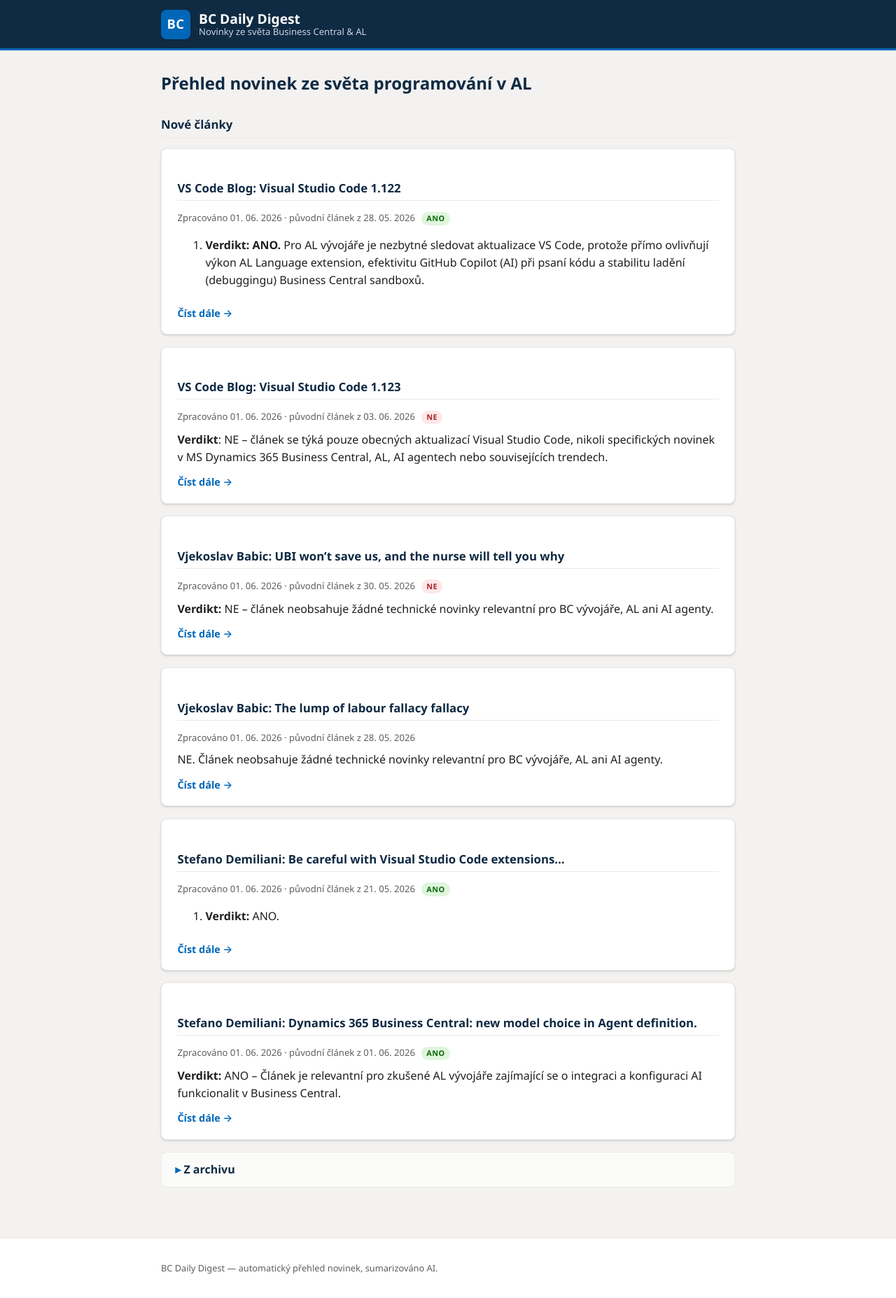
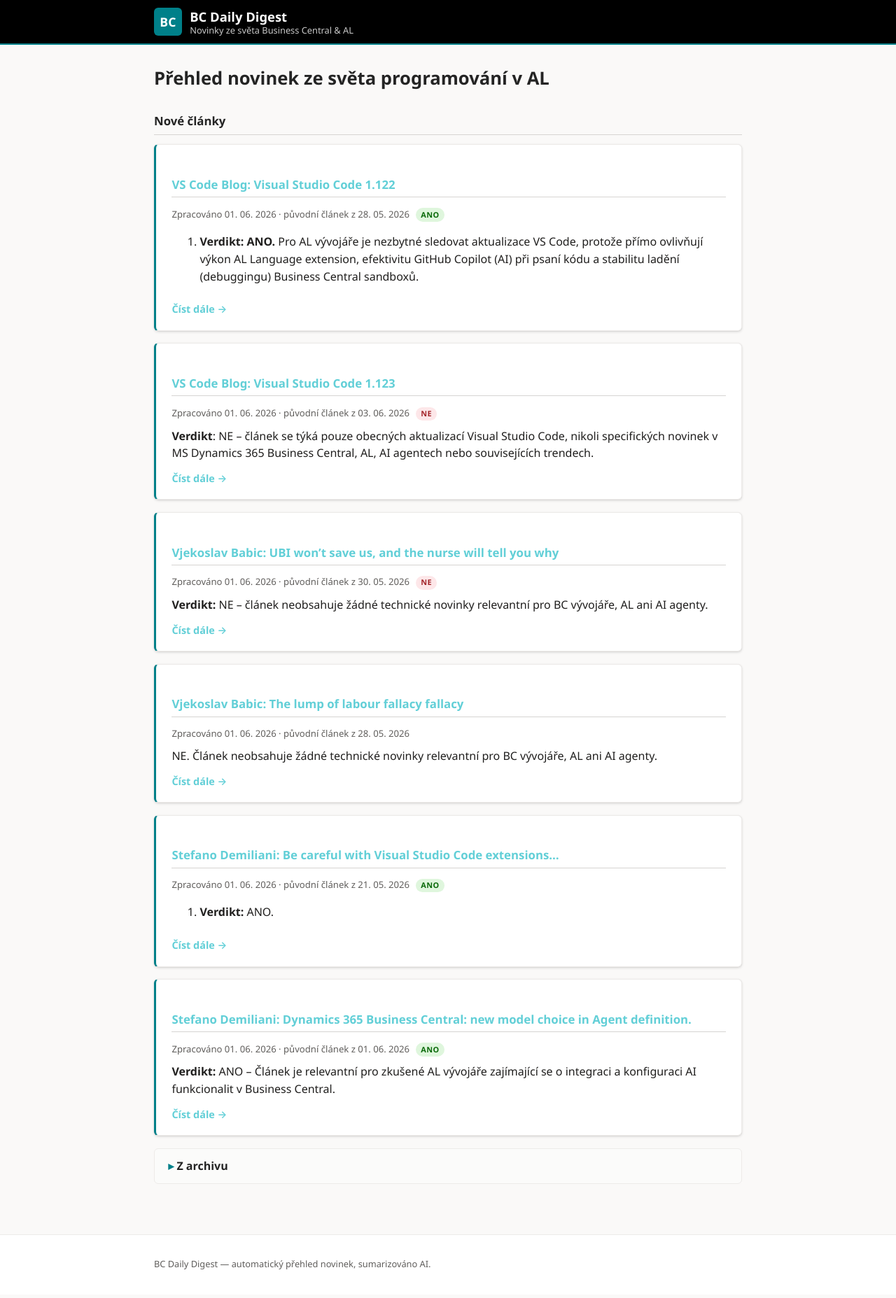
Before and after one commit to ValsorimS/bc-daily-digest, a Jekyll site: the page built from index.md, in a window 1280 px wide. Shown: the whole page at 70% size. Built offline with Jekyll 4.4.1, drawn with Linux system fonts in a browser that asks for light colours.

Commit message:
Sladit vzhled s reálným BC web klientem
Podle screenshotů BC web klienta doladěn design:
- Horní lišta černá (#000) místo navy, tenký teal spodní akcent.
- Signature BC teal (#008089) pro logo, levý proužek karet a marker archivu.
- Odkazy (názvy článků, „Číst dále") v akcentové barvě klienta #62CFD7.

Ověřeno statickým mockupem v prohlížeči.

Co-Authored-By: Claude Opus 4.8 <noreply@anthropic.com>

```diff
--- a/assets/css/style.css
+++ b/assets/css/style.css
@@ -1,11 +1,13 @@
-/* BC Daily Digest – vzhled inspirovaný Business Central / Fluent Design */
+/* BC Daily Digest – vzhled podle Dynamics 365 Business Central web klienta:
+   černá horní lišta, signature teal akcent, modré odkazy, bílé karty. */
 
 :root {
-  --bc-navy: #0f2a43;
-  --bc-navy-2: #15395c;
-  --bc-blue: #0067b8;
-  --bc-blue-hover: #004e8c;
-  --bg: #f3f2f1;
+  --bc-black: #000000;     /* horní lišta jako v BC */
+  --bc-teal: #008089;      /* signature BC teal – akcenty (logo, lišta, proužek karet) */
+  --bc-link: #62cfd7;      /* odkazy – akcentová barva z BC klienta */
+  --bc-link-hover: #2fb3bd;
+  --ink: #242424;          /* tmavé nadpisy/text */
+  --bg: #faf9f8;
   --card: #ffffff;
   --text: #201f1e;
   --text-muted: #605e5c;
@@ -31,28 +33,28 @@ body {
 }
 
 .container {
-  max-width: 860px;
+  max-width: 880px;
   margin: 0 auto;
   padding: 0 1.25rem;
 }
 
-/* --- Hlavička (BC navy) --- */
+/* --- Horní lišta (černá jako BC) --- */
 .site-header {
-  background: var(--bc-navy);
-  border-bottom: 3px solid var(--bc-blue);
+  background: var(--bc-black);
+  border-bottom: 2px solid var(--bc-teal);
 }
 
 .site-header__inner {
   display: flex;
   align-items: center;
-  padding-top: .85rem;
-  padding-bottom: .85rem;
+  padding-top: .7rem;
+  padding-bottom: .7rem;
 }
 
 .site-header__brand {
   display: flex;
   align-items: center;
-  gap: .75rem;
+  gap: .7rem;
   text-decoration: none;
   color: #fff;
 }
@@ -61,55 +63,56 @@ body {
   display: inline-flex;
   align-items: center;
   justify-content: center;
-  width: 42px;
-  height: 42px;
-  border-radius: 8px;
-  background: var(--bc-blue);
+  width: 40px;
+  height: 40px;
+  border-radius: 6px;
+  background: var(--bc-teal);
   color: #fff;
   font-weight: 700;
-  font-size: 1.15rem;
+  font-size: 1.1rem;
   letter-spacing: .02em;
 }
 
-.site-header__titles { display: flex; flex-direction: column; line-height: 1.2; }
-.site-header__title { font-size: 1.2rem; font-weight: 700; }
-.site-header__subtitle { font-size: .82rem; color: #c7d6e5; }
+.site-header__titles { display: flex; flex-direction: column; line-height: 1.25; }
+.site-header__title { font-size: 1.15rem; font-weight: 600; }
+.site-header__subtitle { font-size: .8rem; color: #c8c8c8; }
 
 /* --- Obsah --- */
 .site-main { padding: 1.75rem 1.25rem 2.5rem; }
 
 .site-main > h1 {
-  font-size: 1.5rem;
-  font-weight: 700;
-  color: var(--bc-navy);
-  margin: 0 0 1.25rem;
+  font-size: 1.6rem;
+  font-weight: 600;
+  color: var(--ink);
+  margin: 0 0 1.5rem;
 }
 
 .site-main h2 {
   font-size: 1.05rem;
   font-weight: 700;
-  color: var(--bc-navy);
+  color: var(--ink);
   margin: 1.75rem 0 .85rem;
   padding-bottom: .35rem;
-  border-bottom: 1px solid var(--border);
+  border-bottom: 1px solid #d6d4d2;
 }
 
 /* --- Karty článků --- */
 .card {
   background: var(--card);
   border: 1px solid var(--border);
-  border-radius: 8px;
+  border-radius: 6px;
   box-shadow: var(--shadow);
   padding: 1.1rem 1.4rem;
   margin-bottom: 1.1rem;
   transition: box-shadow .15s ease;
 }
 
+.post-card { border-left: 3px solid var(--bc-teal); }
 .post-card:hover { box-shadow: var(--shadow-hover); }
 
-.post-card__title { font-size: 1.12rem; margin: 0 0 .35rem; line-height: 1.35; }
-.post-card__title a { color: var(--bc-navy); text-decoration: none; }
-.post-card__title a:hover { color: var(--bc-blue); text-decoration: underline; }
+.post-card__title { font-size: 1.1rem; margin: 0 0 .35rem; line-height: 1.35; }
+.post-card__title a { color: var(--bc-link); text-decoration: none; }
+.post-card__title a:hover { color: var(--bc-link-hover); text-decoration: underline; }
 
 .post-card__meta,
 .post__meta {
@@ -126,10 +129,10 @@ body {
   margin-top: .5rem;
   font-weight: 600;
   font-size: .9rem;
-  color: var(--bc-blue);
+  color: var(--bc-link);
   text-decoration: none;
 }
-.post-card__more:hover { color: var(--bc-blue-hover); text-decoration: underline; }
+.post-card__more:hover { color: var(--bc-link-hover); text-decoration: underline; }
 
 /* --- Odznak verdiktu --- */
 .verdict {
@@ -149,7 +152,7 @@ body {
 details.archive {
   margin-top: .5rem;
   border: 1px solid var(--border);
-  border-radius: 8px;
+  border-radius: 6px;
   background: #fbfbfa;
   overflow: hidden;
 }
@@ -158,22 +161,22 @@ details.archive > summary {
   list-style: none;
   padding: .75rem 1.2rem;
   font-weight: 700;
-  color: var(--bc-navy);
+  color: var(--ink);
   user-select: none;
 }
 details.archive > summary::-webkit-details-marker { display: none; }
-details.archive > summary::before { content: "▸ "; color: var(--bc-blue); }
+details.archive > summary::before { content: "▸ "; color: var(--bc-teal); }
 details.archive[open] > summary::before { content: "▾ "; }
 details.archive > summary:hover { background: #f3f2f1; }
 details.archive .card { margin: .9rem 1.1rem; }
 
 /* --- Detail článku --- */
-.post__title { font-size: 1.55rem; color: var(--bc-navy); margin: 0 0 .35rem; line-height: 1.3; }
+.post__title { font-size: 1.6rem; color: var(--ink); margin: 0 0 .35rem; line-height: 1.3; font-weight: 600; }
 .post__content { margin-top: .75rem; }
-.post__content a { color: var(--bc-blue); }
+.post__content a { color: var(--bc-link); }
 .post__content ul { padding-left: 1.25rem; }
 .post__back { margin-top: 1.5rem; }
-.post__back a { color: var(--bc-blue); text-decoration: none; font-weight: 600; }
+.post__back a { color: var(--bc-link); text-decoration: none; font-weight: 600; }
 .post__back a:hover { text-decoration: underline; }
 
 /* --- Patička --- */
@@ -189,5 +192,5 @@ details.archive .card { margin: .9rem 1.1rem; }
 /* --- Responzivita --- */
 @media (max-width: 520px) {
   .site-header__subtitle { display: none; }
-  .site-main > h1 { font-size: 1.3rem; }
+  .site-main > h1 { font-size: 1.35rem; }
 }
```
